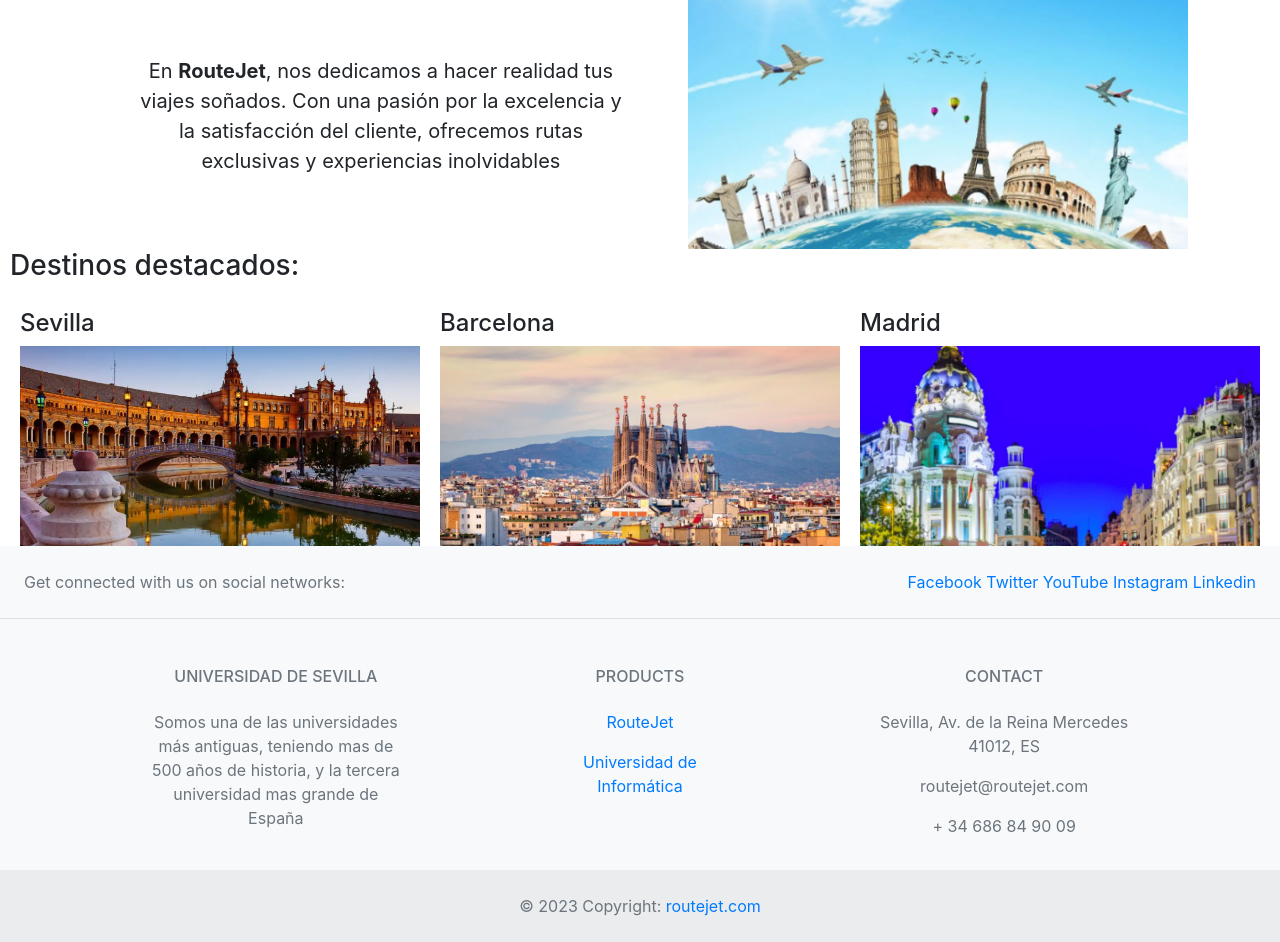
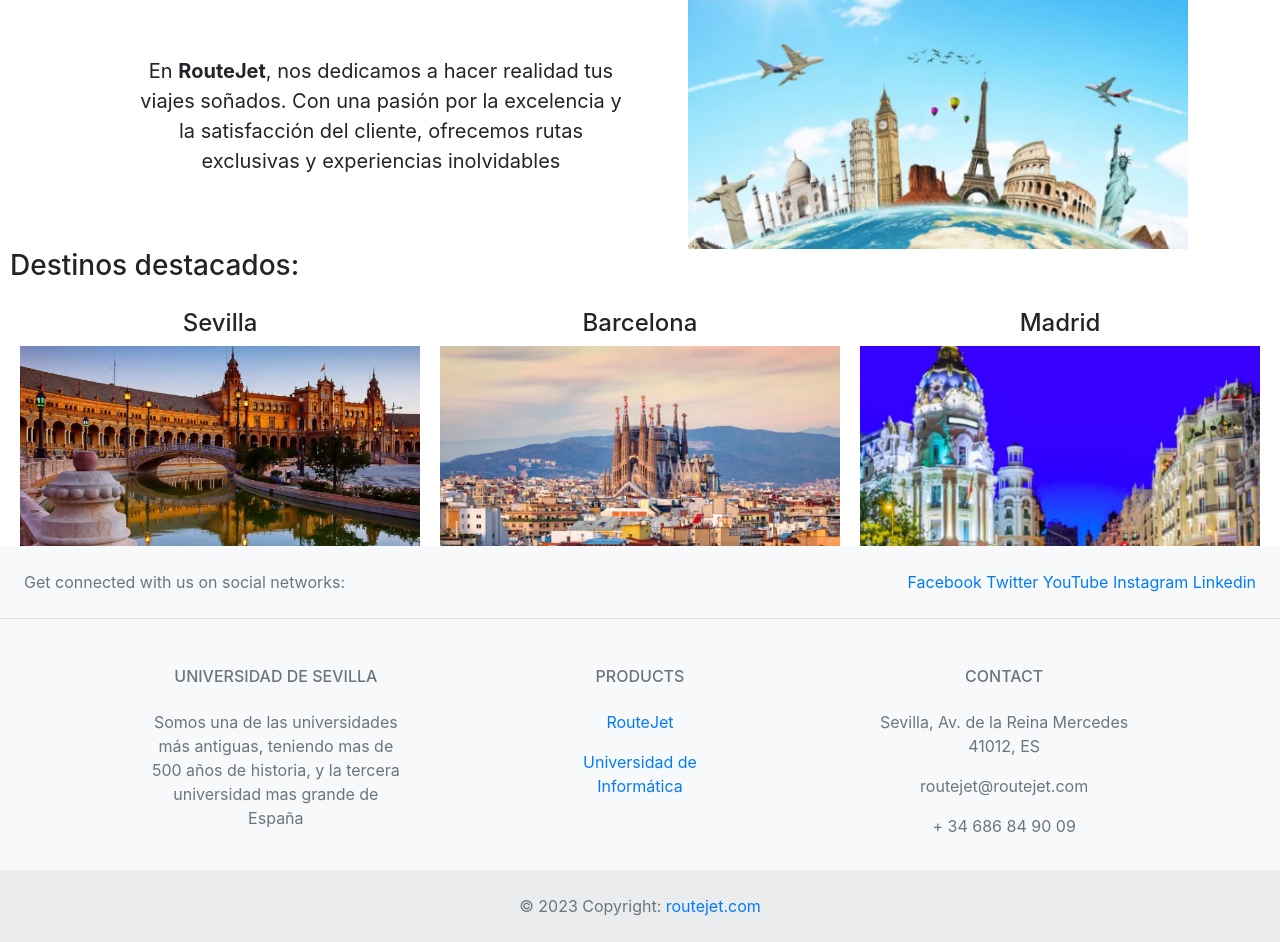
Before and after one commit to jmartinacu/RouteJet-114, a Django app: page / in a window 1280 px wide. Shown: the part 181-1123 px from the top of the page. Run offline with Django 4.2, Linux system fonts and the light colour scheme.

Commit message:
feat: Improved index.html css #6

```diff
--- a/routejet/core/static/css/index.css
+++ b/routejet/core/static/css/index.css
@@ -36,3 +36,10 @@
   align-items: center;
   margin-top: 27px;
 }
+
+.index-div-image {
+  display: flex;
+  flex-direction: column;
+  align-items: center;
+  justify-content: center;
+}
--- a/routejet/core/templates/core/index.html
+++ b/routejet/core/templates/core/index.html
@@ -28,7 +28,7 @@
     </section>
     <h3 class="index-div-second-section-header">Destinos destacados:</h3>
     <section class="index-section-images">
-      <div>
+      <div class="index-div-image">
         <h4>Sevilla</h4>
         <img
           src="{% static "images/sevilla.jpeg" %}"
@@ -37,7 +37,7 @@
           height="200"
         >
       </div>
-      <div>
+      <div class="index-div-image">
         <h4>Barcelona</h4>
         <img
           src="{% static "images/barcelona.jpeg" %}"
@@ -46,7 +46,7 @@
           height="200"
         >
       </div>
-      <div>
+      <div class="index-div-image">
         <h4>Madrid</h4>
         <img
           src="{% static "images/madrid.jpeg" %}"
```
